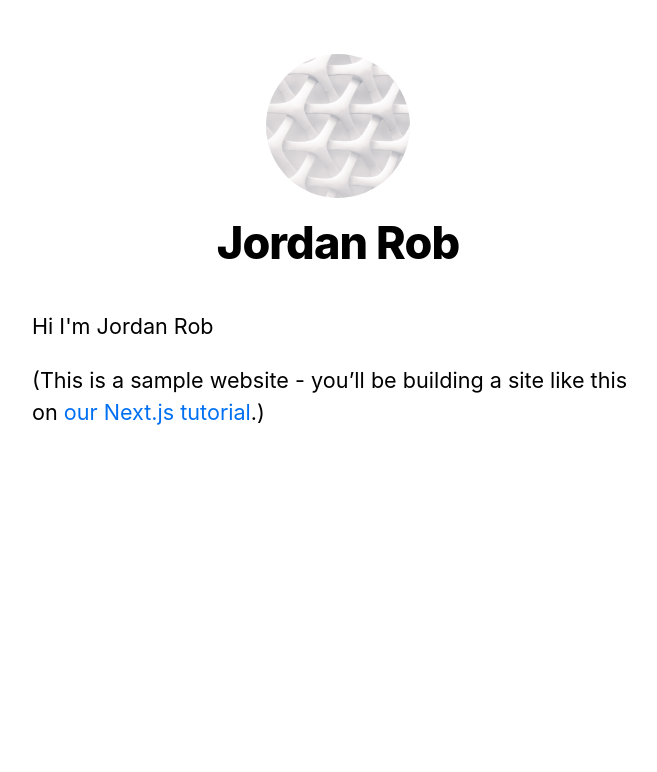
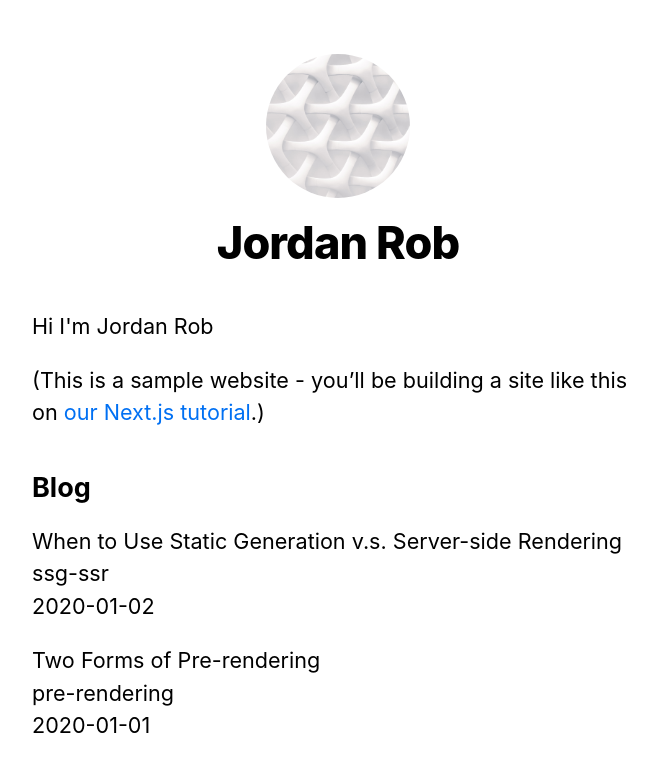
Before and after one commit to Jordan-Rob/first_nextjs, a Next.js app: page / in a window 1280 px wide. Shown: the top 772 px of the page, without its empty margins (302-959 px from the left). Built offline with nearby package versions, Linux system fonts and the light colour scheme.

Commit message:
render data from markdown files

```diff
--- /dev/null
+++ b/lib/posts.js
@@ -0,0 +1,35 @@
+import fs from 'fs'
+import path from 'path'
+import matter from 'gray-matter'
+
+const postsDirectory = path.join(process.cwd(), 'posts')
+
+export function getSortedPostsData() {
+  // Get file names under /posts
+  const fileNames = fs.readdirSync(postsDirectory)
+  const allPostsData = fileNames.map(fileName => {
+    // Remove ".md" from file name to get id
+    const id = fileName.replace(/\.md$/, '')
+
+    // Read markdown file as string
+    const fullPath = path.join(postsDirectory, fileName)
+    const fileContents = fs.readFileSync(fullPath, 'utf8')
+
+    // Use gray-matter to parse the post metadata section
+    const matterResult = matter(fileContents)
+
+    // Combine the data with the id
+    return {
+      id,
+      ...matterResult.data
+    }
+  })
+  // Sort posts by date
+  return allPostsData.sort((a, b) => {
+    if (a.date < b.date) {
+      return 1
+    } else {
+      return -1
+    }
+  })
+}
--- a/package.json
+++ b/package.json
@@ -8,6 +8,7 @@
     "start": "next start"
   },
   "dependencies": {
+    "gray-matter": "^4.0.3",
     "next": "^10.0.0",
     "react": "17.0.1",
     "react-dom": "17.0.1"
--- a/pages/index.js
+++ b/pages/index.js
@@ -1,8 +1,19 @@
 import Head from 'next/head'
 import Layout, { siteTitle } from '../components/layout'
 import utilStyles from '../styles/utils.module.css'
+import { getSortedPostsData } from '../lib/posts'
 
-export default function Home() {
+export async function getStaticProps() {
+  const allPostsData = getSortedPostsData()
+  return {
+    props: {
+      allPostsData
+    }
+  }
+}
+
+
+export default function Home({allPostsData}) {
   return (
     <Layout home>
       <Head>
@@ -15,6 +26,22 @@
           <a href="https://nextjs.org/learn">our Next.js tutorial</a>.)
         </p>
       </section>
+
+      {/* Add this <section> tag below the existing <section> tag */}
+      <section className={`${utilStyles.headingMd} ${utilStyles.padding1px}`}>
+        <h2 className={utilStyles.headingLg}>Blog</h2>
+        <ul className={utilStyles.list}>
+          {allPostsData.map(({ id, date, title }) => (
+            <li className={utilStyles.listItem} key={id}>
+              {title}
+              <br />
+              {id}
+              <br />
+              {date}
+            </li>
+          ))}
+        </ul>
+      </section>
     </Layout>
   )
 }
```
Also changed, not shown: 1 other file (tests, documents, lock files or other folders).
